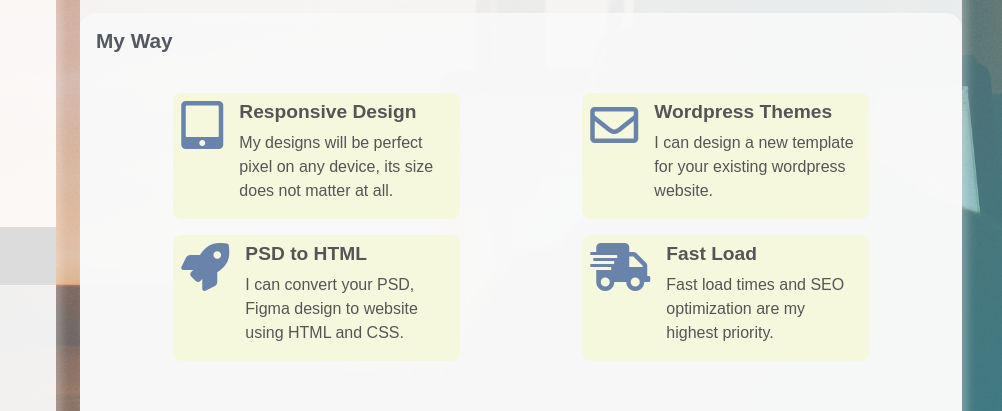
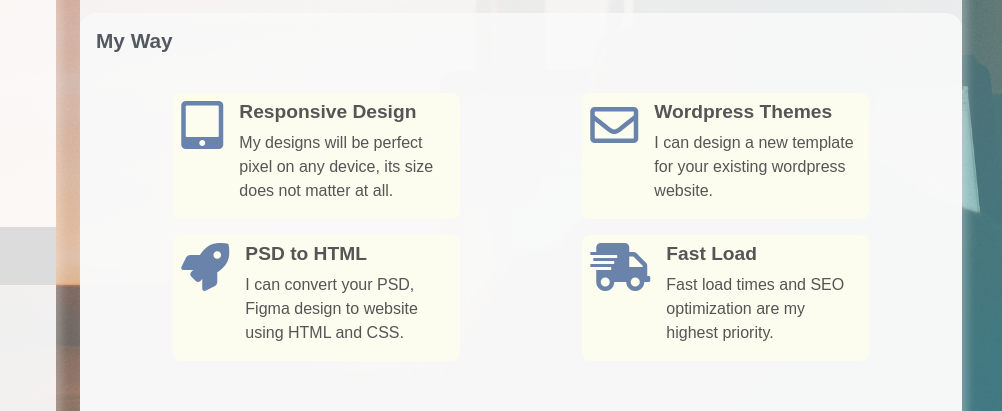
Before and after one commit to bilalkaya/bilalkaya.github.io, a plain HTML site: page index.html in a window 1280 px wide. Shown: the part 250-661 px from the top of the page, 278-1280 px from the left. Drawn offline with Linux system fonts and the light colour scheme.

Commit message:
Update style.css

```diff
--- a/style.css
+++ b/style.css
@@ -334,7 +334,7 @@ body {
 
 .cards > div {
   width: 35%;
-  background-color: #f6f8de;
+  background-color: #fcfcef;
   margin: 0.5rem 0.5rem;
   border-radius: 0.5rem;
   padding: 0.5rem;
```
